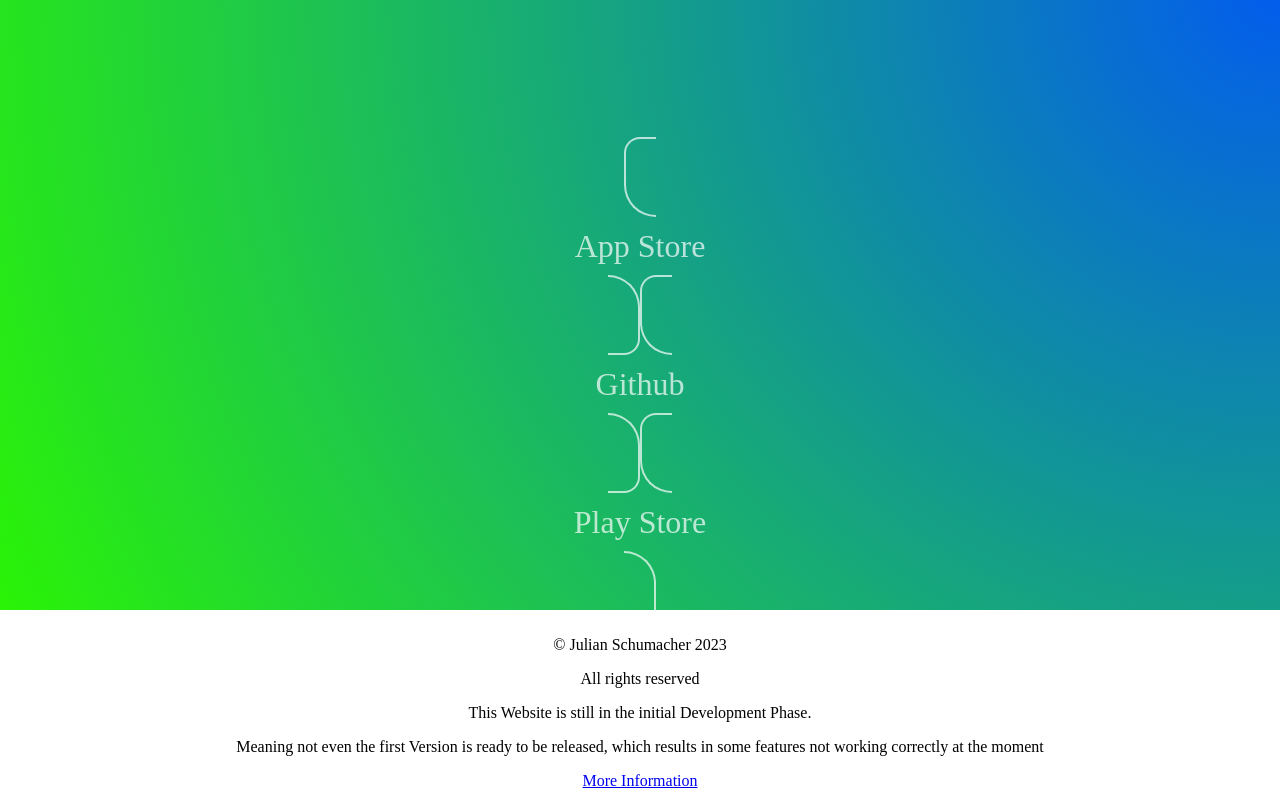
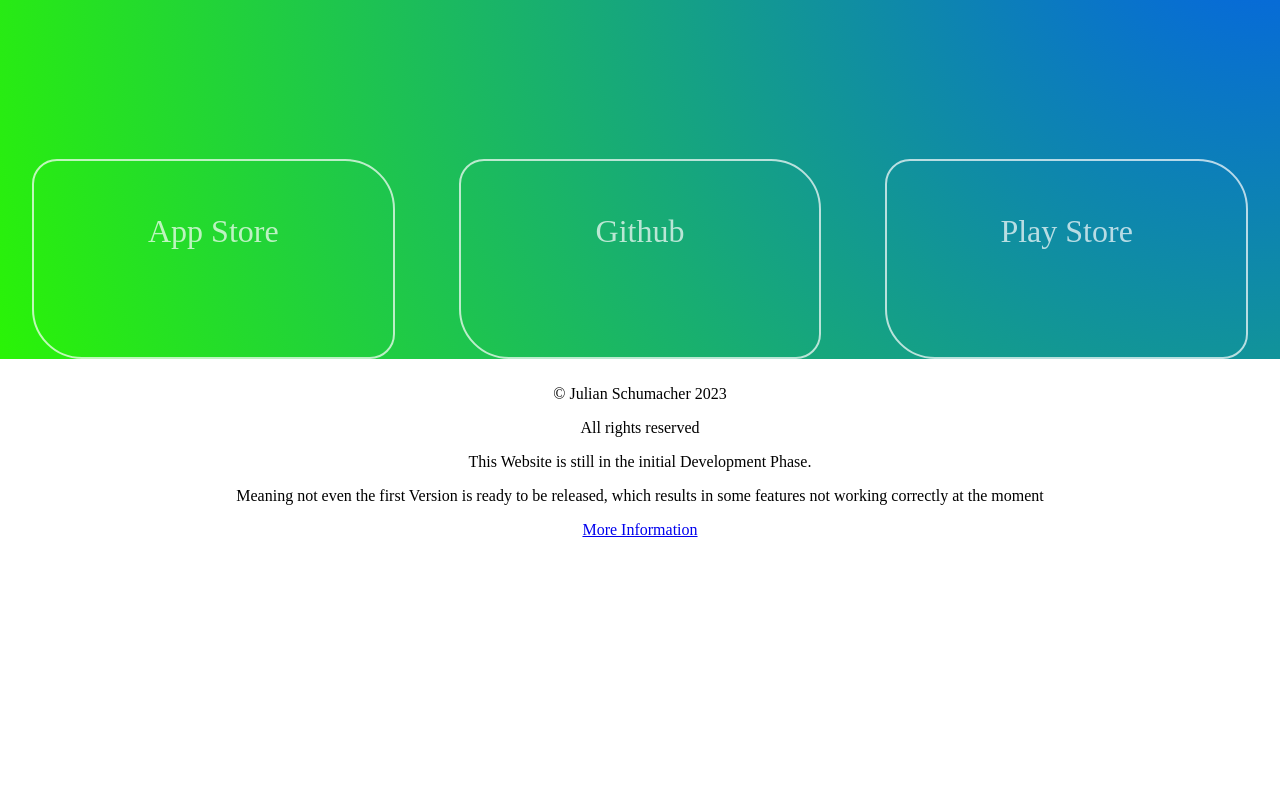
Before and after one commit to Julessh05/Website, a Next.js app: page / in a window 1280 px wide. Shown: the part 691-1491 px from the top of the page. After the commit the page ends 1240 px from the top, so only its background shows below. Built offline with nearby package versions, Linux system fonts and the light colour scheme.

Commit message:
Update div row
Import styles so they are actually used now

```diff
--- a/src/app/components/linkDiv/linkDivRow/linkDivRow.module.css
+++ b/src/app/components/linkDiv/linkDivRow/linkDivRow.module.css
@@ -1,7 +1,5 @@
 .rowContainer {
-    border-width: 1px;
-    border-color: black;
-    border-radius: 10px;
-    border-style: solid;
     height: 25vh;
+    display: flex;
+    justify-content: space-around;
 }
--- a/src/app/components/linkDiv/linkDivRow/linkDivRow.tsx
+++ b/src/app/components/linkDiv/linkDivRow/linkDivRow.tsx
@@ -1,5 +1,6 @@
 import { ReactElement } from 'react'
 import LinkDiv from '../linkDiv'
+import styles from './linkDivRow.module.css'
 
 export default function LinkDivRow({ names, destinations }: { names: string[], destinations: string[] }) {
     let result: ReactElement[] = []
@@ -7,17 +8,12 @@
         result[i] = <LinkDiv
             destination={destinations[i]}
             name={names[i]}
-            width={100 / destinations.length}
+            width={100 / destinations.length - 10}
             key={i}
         />
     }
     return (
-        <div className='rowContainer' style=
-            {
-                {
-                    width: `100vw`
-                }
-            }>
+        <div className={styles.rowContainer}>
             {result}
         </div>
     )
```
